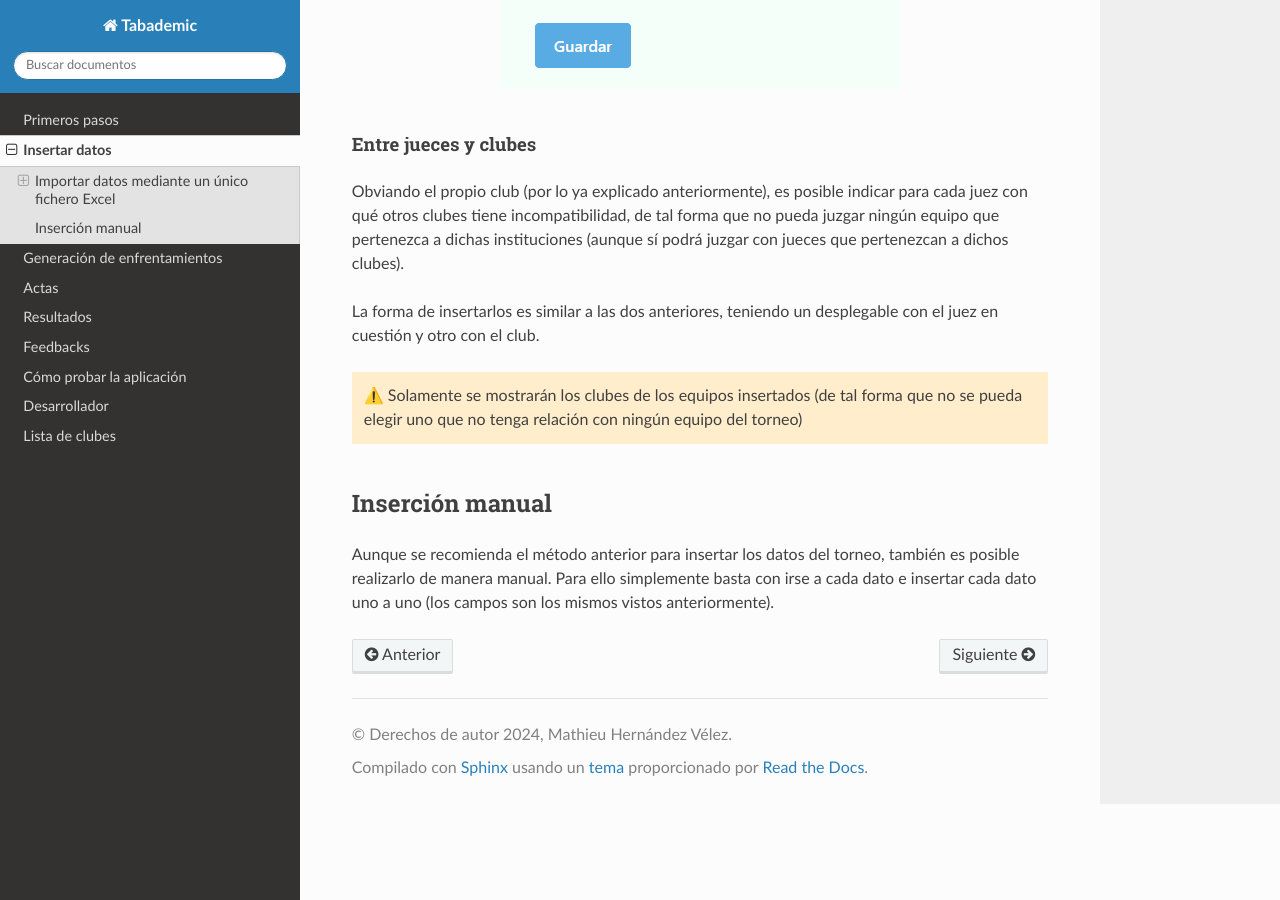
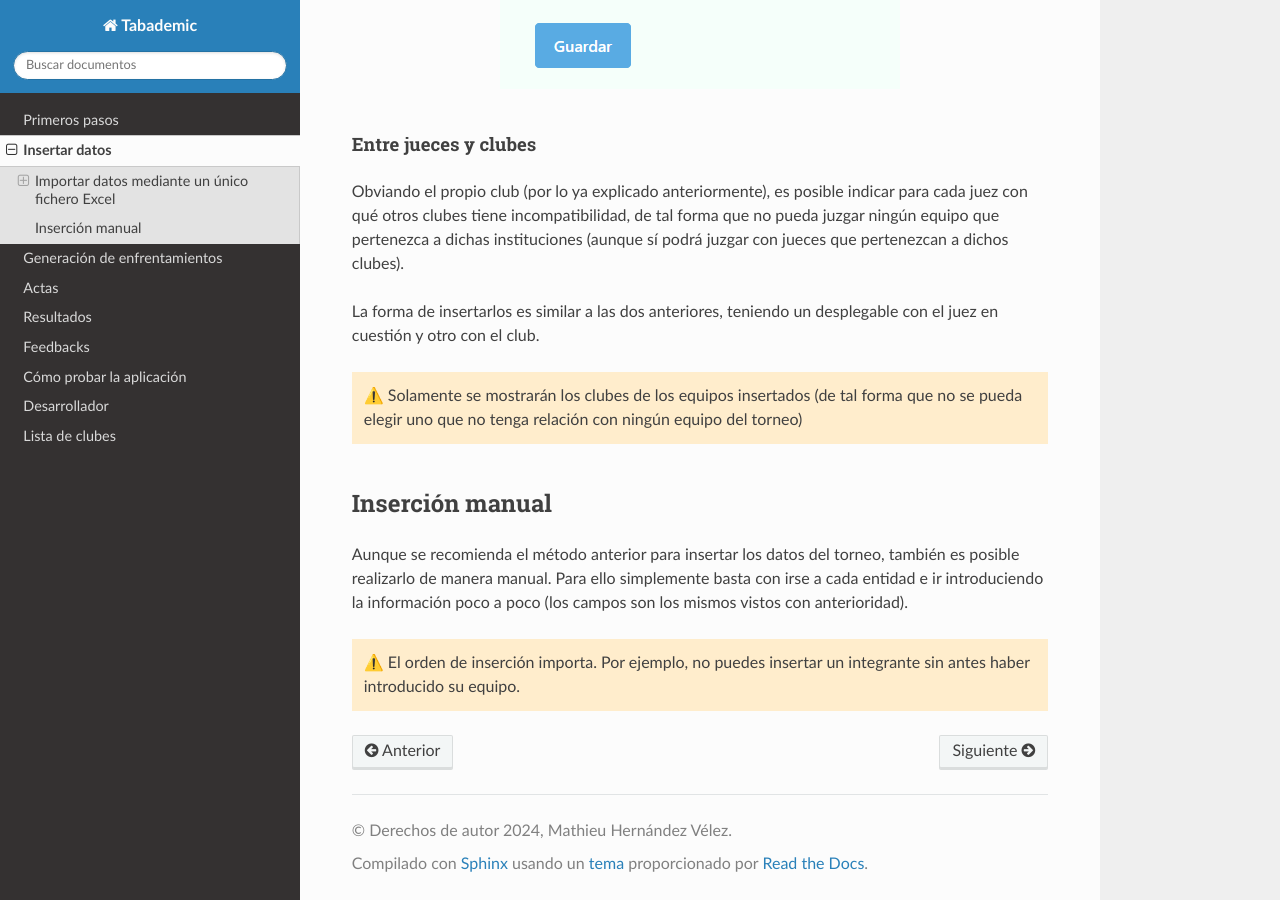
Before and after one commit to Mateo803/Tabademic-docs, a Sphinx documentation site: the page built from docs/source/insertar_datos.md, in a window 1280 px wide and 900 px high, scrolled down 6425 px. Built offline with Sphinx 7.4.7 and the Read the Docs theme 2.0.0, drawn with Linux system fonts in a browser that asks for light colours.

Commit message:
Pequeñas mejoras

```diff
--- a/docs/source/insertar_datos.md
+++ b/docs/source/insertar_datos.md
@@ -194,4 +194,10 @@ La forma de insertarlos es similar a las dos anteriores, teniendo un desplegable
 
 ## Inserción manual
 
-Aunque se recomienda el método anterior para insertar los datos del torneo, también es posible realizarlo de manera manual. Para ello simplemente basta con irse a cada dato e insertar cada dato uno a uno (los campos son los mismos vistos anteriormente).
+Aunque se recomienda el método anterior para insertar los datos del torneo, también es posible realizarlo de manera manual. Para ello simplemente basta con irse a cada entidad e ir introduciendo la información poco a poco (los campos son los mismos vistos con anterioridad).
+
+<div class="warning">
+
+⚠️ El orden de inserción importa. Por ejemplo, no puedes insertar un integrante sin antes haber introducido su equipo.
+
+</div>
```
Also changed, not shown: 1 other file.
